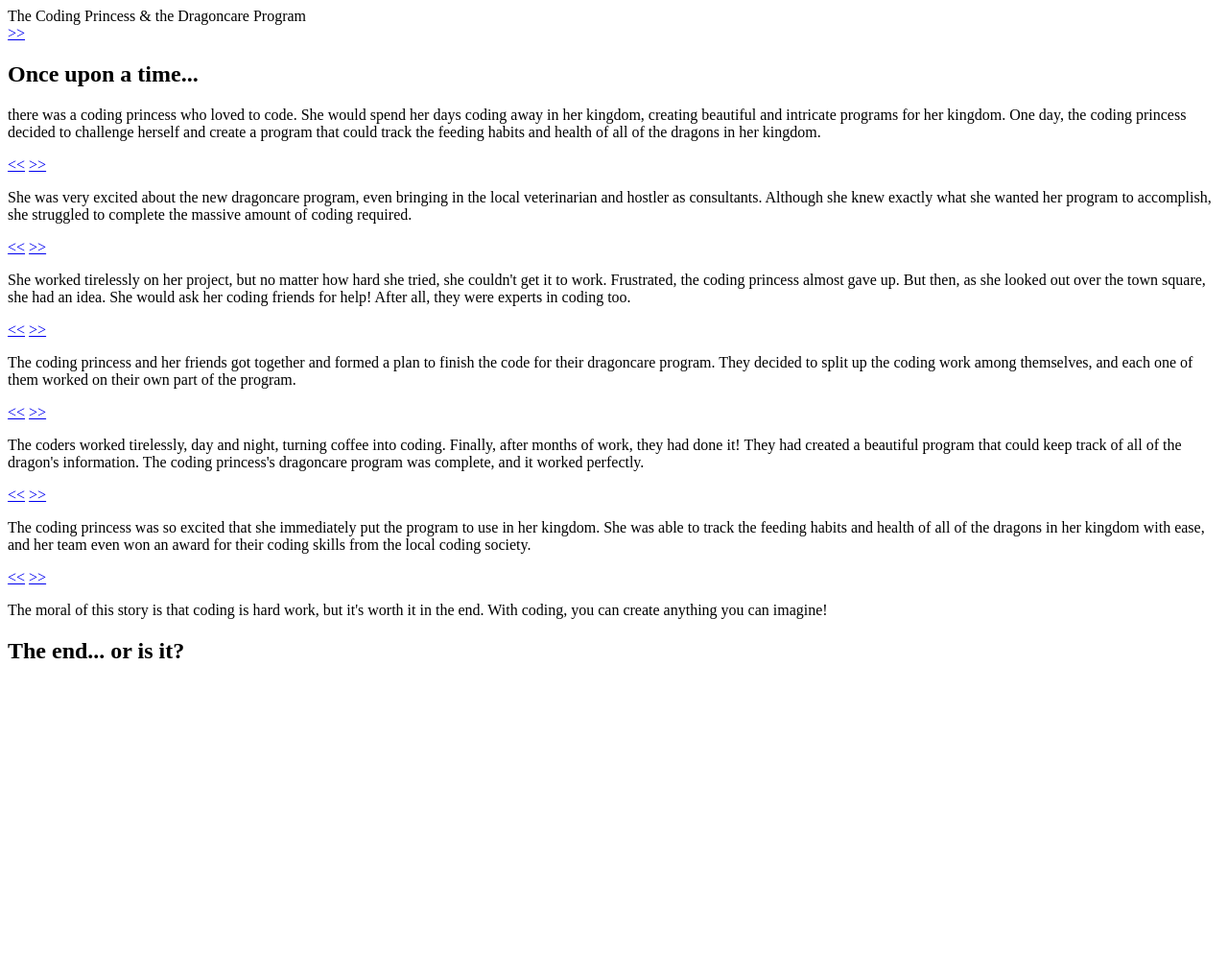
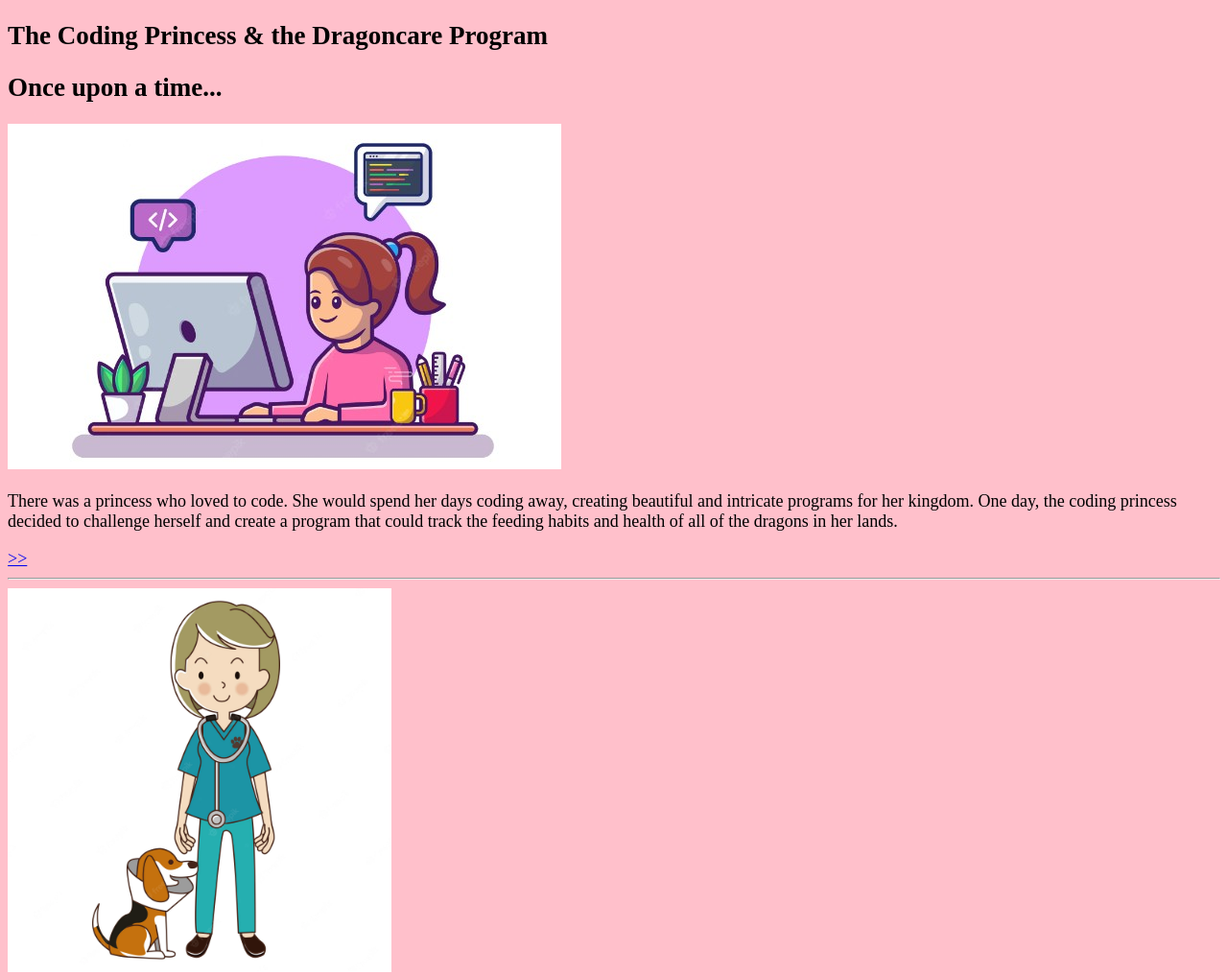
Before and after one commit to Stl-LC101-MAY-2022/js-assignment-4-html-me-something-crlyons, a website: page index.html in a window 1280 px wide. Shown: the top 1016 px of the page at 96% size. Before the commit the page ends 800 px from the top, so only its background shows below. Drawn offline with Linux system fonts and the light colour scheme.

Commit message:
Added images

```diff
--- a/index.html
+++ b/index.html
@@ -1,62 +1,83 @@
 <!DOCTYPE html>
 <html>
    <head>
+      <link rel="stylesheet" href="styles.css">
       <title>The Coding Princess &amp; the Dragoncare Program</title>
    </head>
    <body>
-      <section id = "intro">
-         <header><h>The Coding Princess &amp; the Dragoncare Program</h></header>
-         <a href="#p2">>></a>
-      </section>
+      <section>
+         <header><h1 id = "mainHeading">The Coding Princess &amp; the Dragoncare Program</h1></header>
+       </section>
 
       <section id = "p2">
          <article>
             <h2>Once upon a time... </h2>
-            <p>there was a coding princess who loved to code. She would spend her days coding away in her kingdom, creating beautiful and intricate programs for her kingdom. One day, the coding princess decided to challenge herself and create a program that could track the feeding habits and health of all of the dragons in her kingdom. </p>
-            <a href="#intro">&lt;&lt;</a> <a href="#p3">&gt;&gt;</a>
+            <img src="img\girl_coder.jpg" alt="Girl on computer" >
+            <p>There was a princess who loved to code. She would spend her days coding away, creating beautiful and intricate programs for her kingdom. One day, the coding princess decided to challenge herself and create a program that could track the feeding habits and health of all of the dragons in her lands. </p>
+            <a href="#p3">&gt;&gt;</a>
+            <hr>
          </article>
       </section>
 
       <section id = "p3">
          <article>
+            <img src="img\veterinarian.webp" alt = "vet with dog" height="400">
             <p>She was very excited about the new dragoncare program, even bringing in the local veterinarian and hostler as consultants. Although she knew exactly what she wanted her program to accomplish, she struggled to complete the massive amount of coding required. </p>
             <a href="#p2">&lt;&lt;</a> <a href="#p4">&gt;&gt;</a>
+            <hr>
          </article>
       </section>
 
       <section id = "p4">
          <article>
+            <img src="img\girl_idea.jpg" alt= "girl having an idea!" height="400">
             <p>She worked tirelessly on her project, but no matter how hard she tried, she couldn't get it to work. Frustrated, the coding princess almost gave up. But then, as she looked out over the town square, she had an idea. She would ask her coding friends for help! After all, they were experts in coding too. </p>
             <a href="#p3">&lt;&lt;</a> <a href="#p5">&gt;&gt;</a>
+            <hr>
          </article>
       </section>
 
       <section id = "p5">
          <article>
+            <img src="img\coders_too.jpg" alt= "young friends" height="400">
             <p>The coding princess and her friends got together and formed a plan to finish the code for their dragoncare program. They decided to split up the coding work among themselves, and each one of them worked on their own part of the program. </p>
             <a href="#p4">&lt;&lt;</a> <a href="#p6">&gt;&gt;</a>
+            <hr>
          </article>
       </section>
 
       <section id = "p6">
          <article>
+            <img src="img\coffee.jpg" alt="coding with coffee" >
             <p>The coders worked tirelessly, day and night, turning coffee into coding. Finally, after months of work, they had done it! They had created a beautiful program that could keep track of all of the dragon's information. The coding princess's dragoncare program was complete, and it worked perfectly. </p>
-            <a href="#p6">&lt;&lt;</a> <a href="#p7">&gt;&gt;</a>
+            <a href="#p5">&lt;&lt;</a> <a href="#p7">&gt;&gt;</a>
+            <hr>
          </article>
       </section>
 
       <section id = "p7">
          <article>
+            <img src="img\cute-dragon.webp" alt="cute dragon" height="400">
             <p>The coding princess was so excited that she immediately put the program to use in her kingdom. She was able to track the feeding habits and health of all of the dragons in her kingdom with ease, and her team even won an award for their coding skills from the local coding society. </p>
-            <a href="#p7">&lt;&lt;</a> <a href="#end">&gt;&gt;</a>
+            <a href="#p6">&lt;&lt;</a> <a href="#p8">&gt;&gt;</a>
+            <hr>
          </article>
       </section>
 
-      <section id = "end">
+      <section id = "p8">
          <article>
-            <p>The moral of this story is that coding is hard work, but it's worth it in the end. With coding, you can create anything you can imagine!</p>
-            <h2>The end... or is it?</h2>
+            <img src="img\coding_hard_work.jpg" alt="coder girl" height="400">
+            <p>Coding is hard work, but it's worth it in the end. With coding, you can create anything you can imagine!</p>
+            <a href="#p7">&lt;&lt;</a> <a href="#testP">&gt;&gt;</a>
+            <hr>
          </article>
       </section>
+
+      <section id = "testP" class="funParagraph">
+         <article>
+            <h2>The end of this story... but the beginning of your coding journey!</h2>
+         </article>
+      </section>
+
    </body>
 </html>
--- a/styles.css
+++ b/styles.css
@@ -1,2 +1,20 @@
-/* Write your CSS here! */
-@import url(https://fonts.googleapis.com/css?family=Alegreya+Sans);
+<link rel="stylesheet"
+  href="https://fonts.googleapis.com/css?family=Droid+Sans&effect=shadow-multiple">
+
+#mainHeading {
+    color: red;
+    background-color: white;
+    text-align: center;
+}
+
+body {
+    font-family: 'Droid Sans', serif;
+    font-size: 18px;
+    background-color: pink;
+    margin-right: 8px;
+    display: block
+}
+
+.funParagraph {
+    color: green;
+}
```
Also changed, not shown: img/coders_too.jpg (added), img/coding_hard_work.jpg (added), img/coffee.jpg (added), img/cute-dragon.webp (added), img/girl_coder.jpg (added), img/girl_idea.jpg (added), img/veterinarian.webp (added).
